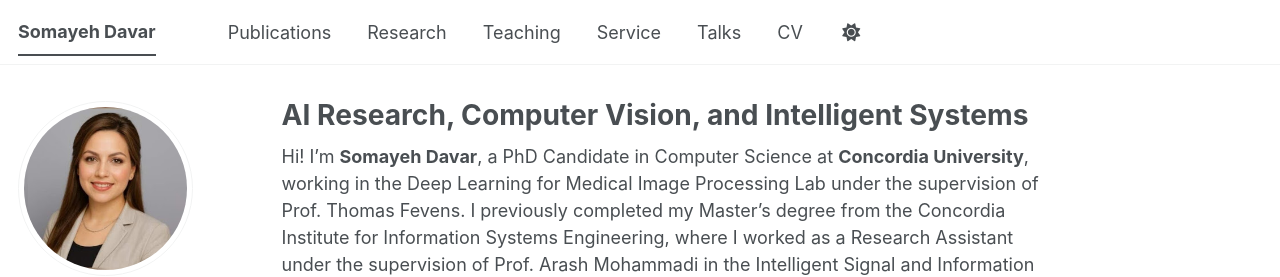
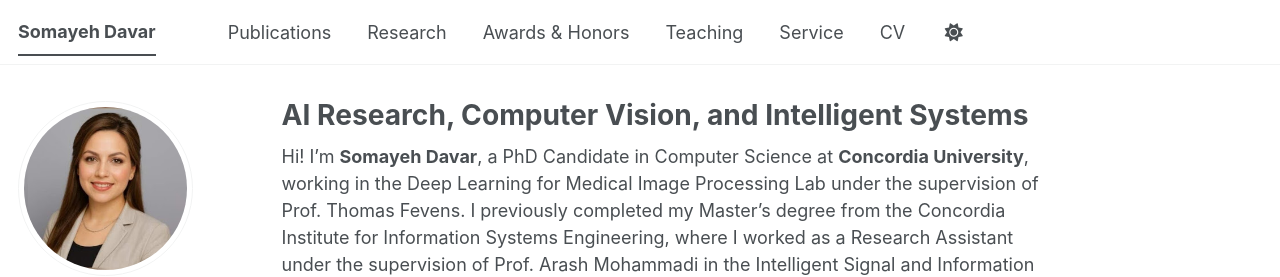
Before and after one commit to sdavar/sdavar.github.io, a Jekyll site: the page built from _pages/about.md, in a window 1280 px wide. Shown: the top 277 px of the page. Built offline with Jekyll 4.4.1, drawn with Linux system fonts in a browser that asks for light colours; some web fonts are replaced; a script bundle is joined from its source files by our own code; library files that are not in the unit come from our copies.

Commit message:
Update navigation.yml

```diff
--- a/_data/navigation.yml
+++ b/_data/navigation.yml
@@ -14,14 +14,14 @@ main:
   - title: "Research"
     url: /portfolio/
 
+  - title: "Awards & Honors"
+    url: /Awards & Honors/
+
   - title: "Teaching"
     url: /teaching/
 
   - title: "Service"
     url: /service/
 
-  - title: "Talks"
-    url: /talks/
-
   - title: "CV"
     url: /cv/
```
